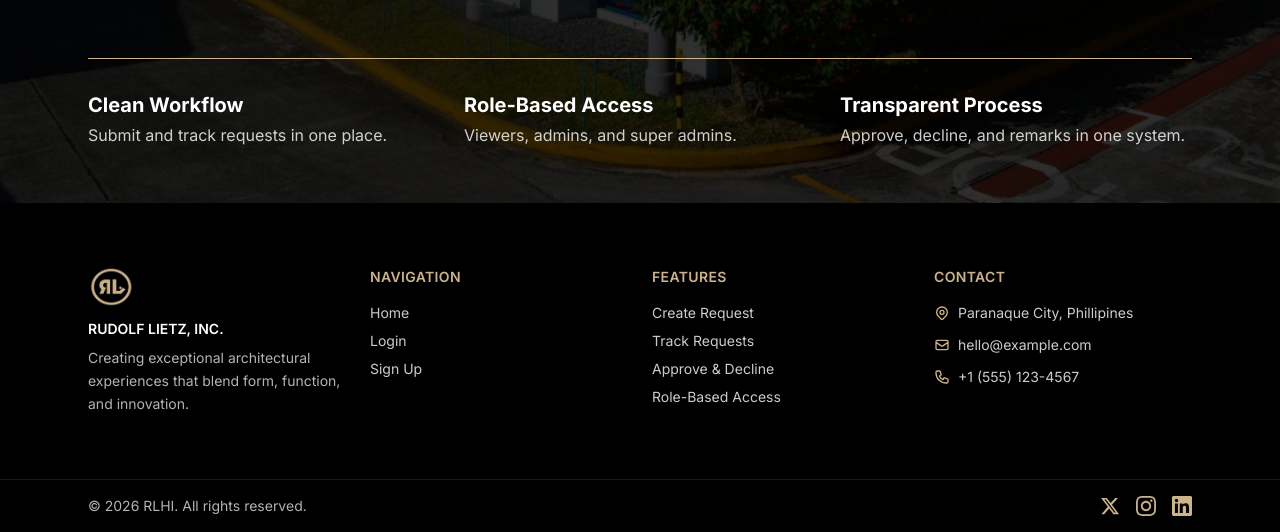
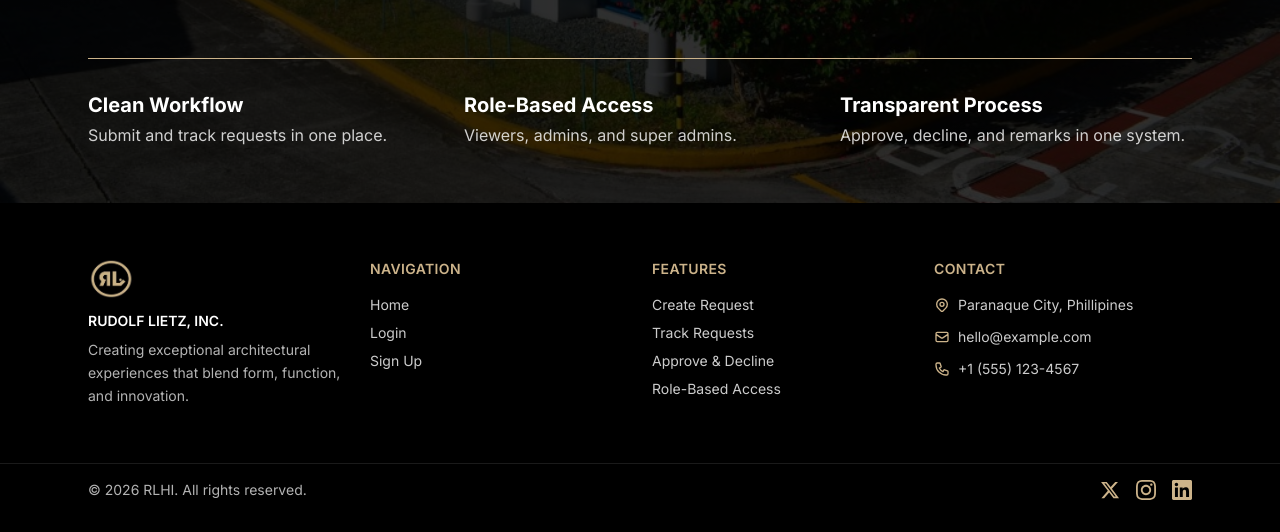
Before and after one commit to perezmark28/RLI-materialsReq, a PHP site: page /RLI-materialsReq/ in a window 1280 px wide. Shown: the part 597-1129 px from the top of the page. After the commit the page ends 1097 px from the top, so only its background shows below. Run offline with PHP 8.4, Linux system fonts and the light colour scheme; some libraries are stand-ins or nearby versions; some web fonts are replaced.

Commit message:
Update ui_public.php

```diff
--- a/includes/ui_public.php
+++ b/includes/ui_public.php
@@ -207,16 +207,16 @@ function ui_public_hero_layout(string $base = ''): void {
   </section>
 
   <footer class="bg-black text-white/90">
-    <div class="max-w-6xl mx-auto px-4 sm:px-6 py-12 sm:py-16">
+    <div class="max-w-6xl mx-auto px-4 sm:px-6 py-10 sm:py-14">
       <div class="grid grid-cols-1 sm:grid-cols-2 lg:grid-cols-4 gap-8 lg:gap-6">
         <!-- Company -->
-        <div>
-          <img src="<?php echo htmlspecialchars($base); ?>/assets/images/logo-icon.png" alt="RLHI" class="h-10 w-auto mb-3 object-contain" />
+        <div class="text-center sm:text-left">
+          <img src="<?php echo htmlspecialchars($base); ?>/assets/images/logo-icon.png" alt="RLHI" class="h-10 w-auto mb-3 mx-auto sm:mx-0 object-contain" />
           <p class="text-sm font-semibold text-white mb-2">RUDOLF LIETZ, INC.</p>
-          <p class="text-white/70 text-sm leading-relaxed">Creating exceptional architectural experiences that blend form, function, and innovation.</p>
+          <p class="text-white/70 text-sm leading-relaxed max-w-xs mx-auto sm:mx-0">Creating exceptional architectural experiences that blend form, function, and innovation.</p>
         </div>
         <!-- Navigation -->
-        <div>
+        <div class="text-center sm:text-left">
           <h3 class="text-sm font-semibold text-[#CCB38A] uppercase tracking-wide mb-4">Navigation</h3>
           <ul class="space-y-2 text-sm text-white/80">
             <li><a href="<?php echo htmlspecialchars($base); ?>/" class="hover:text-[#CCB38A] transition">Home</a></li>
@@ -225,7 +225,7 @@ function ui_public_hero_layout(string $base = ''): void {
           </ul>
         </div>
         <!-- Services / Features -->
-        <div>
+        <div class="text-center sm:text-left">
           <h3 class="text-sm font-semibold text-[#CCB38A] uppercase tracking-wide mb-4">Features</h3>
           <ul class="space-y-2 text-sm text-white/80">
             <li>Create Request</li>
@@ -235,7 +235,7 @@ function ui_public_hero_layout(string $base = ''): void {
           </ul>
         </div>
         <!-- Contact -->
-        <div>
+        <div class="text-center sm:text-left">
           <h3 class="text-sm font-semibold text-[#CCB38A] uppercase tracking-wide mb-4">Contact</h3>
           <ul class="space-y-3 text-sm text-white/80">
             <li class="flex items-start gap-2">
```
